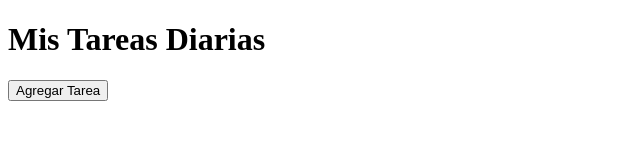
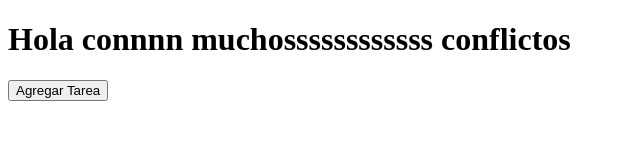
Before and after one commit to 1DAW-mganmac1309/Simulacro_Git_Examen, a plain HTML site: page index.html in a window 1280 px wide. Shown: the whole page, without its empty margins (0-640 px from the left). Drawn offline with Linux system fonts and the light colour scheme.

Commit message:
index con muchos conflictos

```diff
--- a/index.html
+++ b/index.html
@@ -7,7 +7,7 @@
     <link rel="stylesheet" href="styles.css">
 </head>
 <body>
-    <h1>Mis Tareas Diarias</h1>
+    <h1>Hola connnn muchossssssssssss conflictos</h1>
     <button>Agregar Tarea</button>
 </body>
 </html>
```
